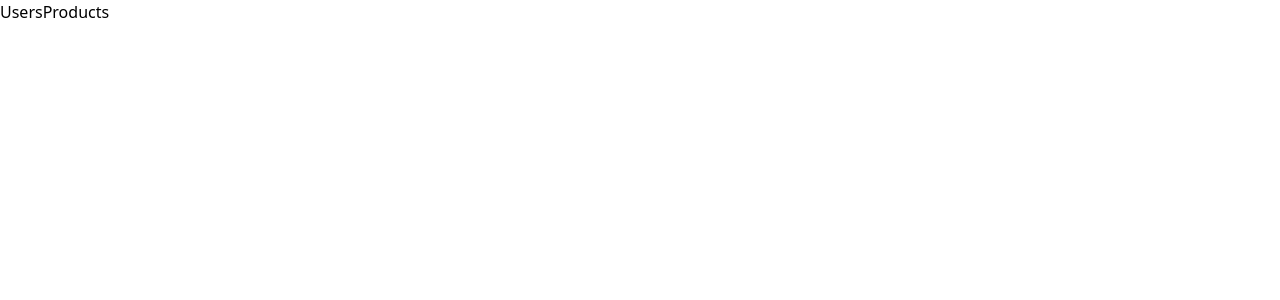
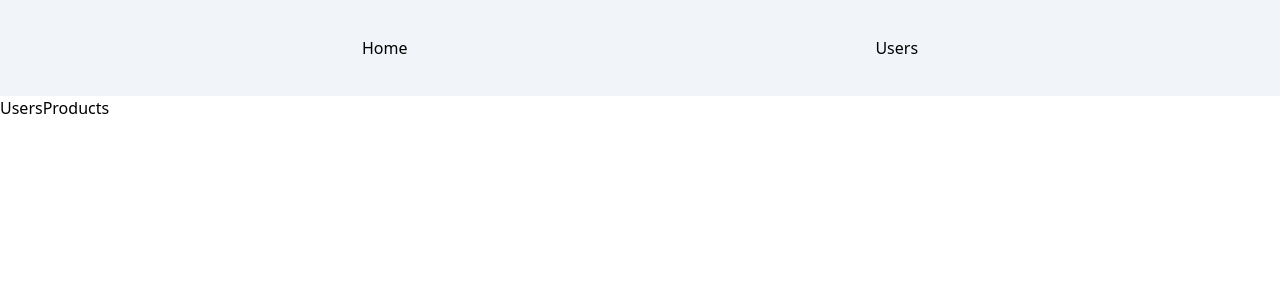
Before and after one commit to yunko1803/vue-practice, a Nuxt app: page / in a window 1280 px wide. Shown: the top 300 px of the page. Built offline with nearby package versions, Linux system fonts and the light colour scheme.

Commit message:
Create header component

```diff
--- /dev/null
+++ b/components/Header.vue
@@ -0,0 +1,14 @@
+<template>
+  <header class="w-full h-24 flex justify-center items-center bg-slate-100">
+    <ul class="w-4/5 list-none p-0 m-0 flex justify-around items-center">
+      <li class="w-full flex justify-around">
+        <nuxt-link to="/">
+          Home
+        </nuxt-link>
+        <nuxt-link to="/users">
+          Users
+        </nuxt-link>
+      </li>
+    </ul>
+  </header>
+</template>
--- a/layouts/default.vue
+++ b/layouts/default.vue
@@ -1,3 +1,17 @@
 <template>
-  <Nuxt />
+  <div>
+    <Header />
+    <Nuxt />
+  </div>
 </template>
+
+<script lang="ts">
+import Vue from 'vue'
+import Header from '@/components/Header.vue'
+
+export default Vue.extend({
+  components: {
+    Header
+  }
+})
+</script>
--- a/pages/index.vue
+++ b/pages/index.vue
@@ -16,6 +16,6 @@ export default Vue.extend({
     goProduct() {
       this.$router.push('/products');
     }
-  }
+  },
 })
 </script>
```
